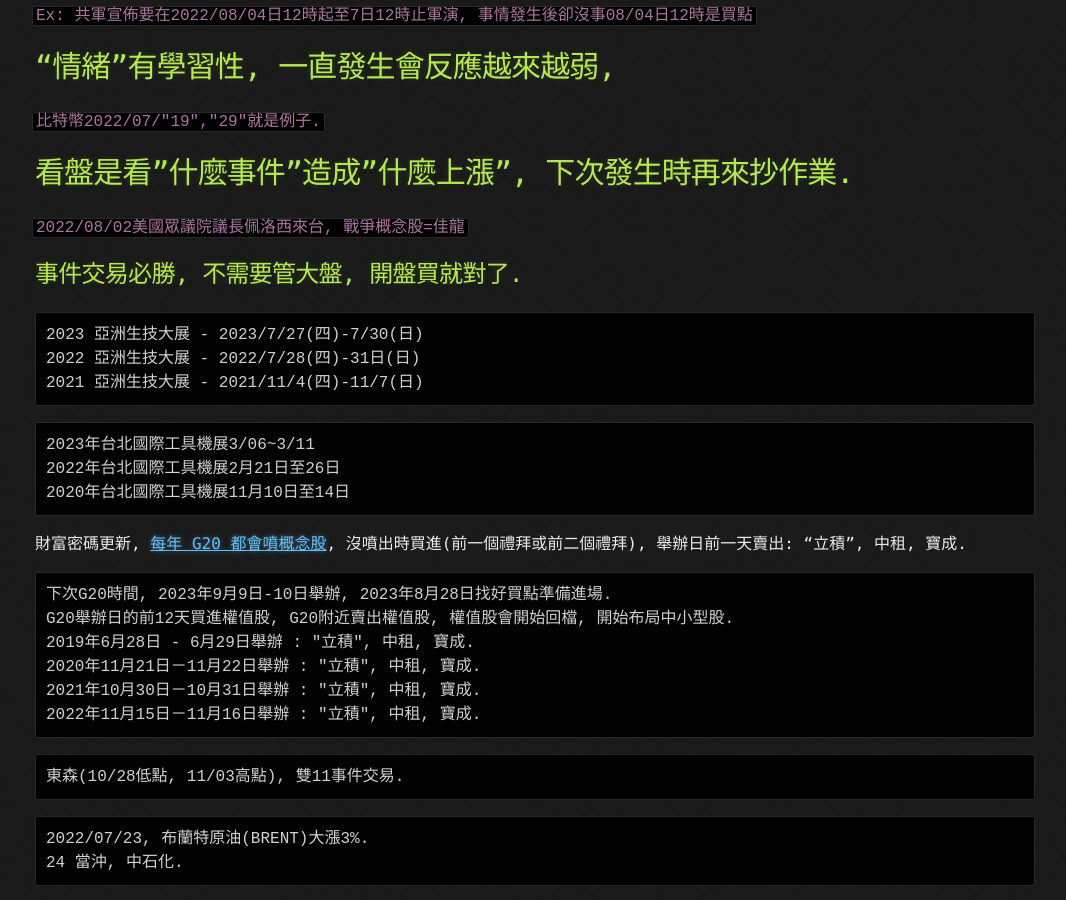
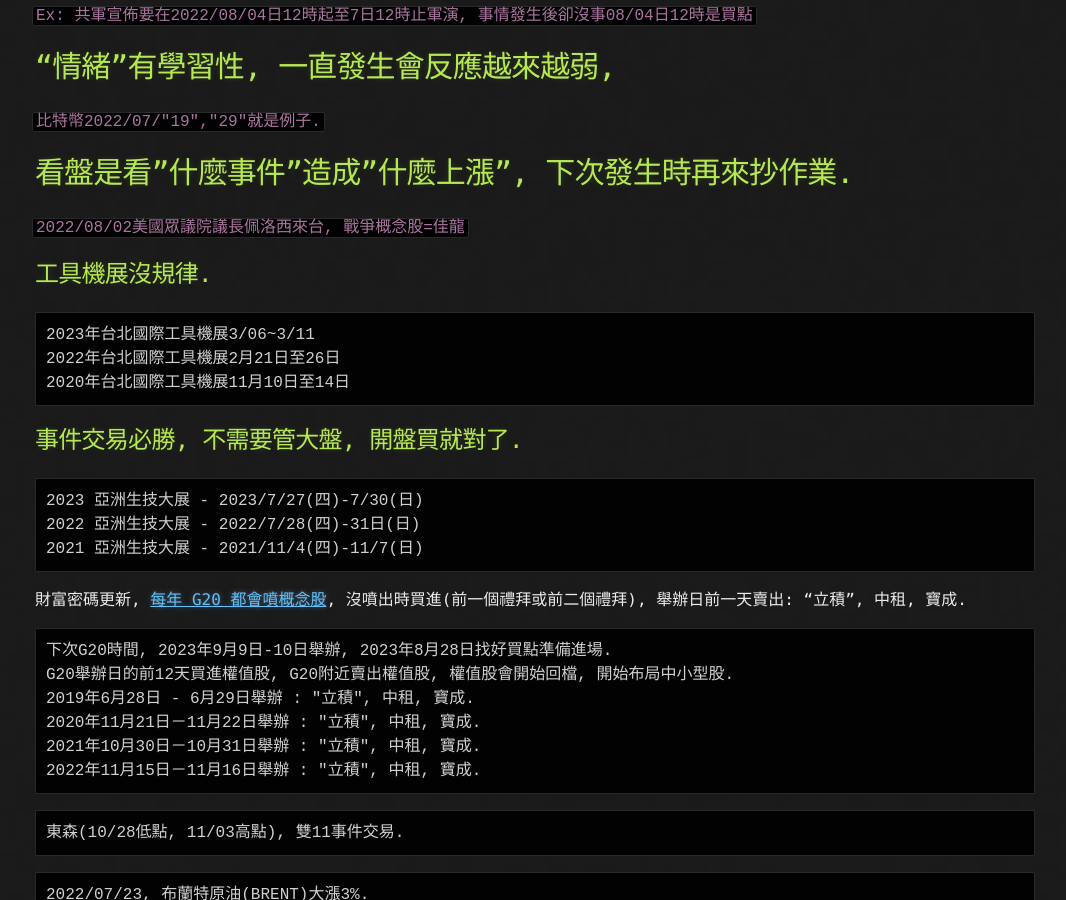
Before and after one commit to lepg5487/Stock_God, a Jekyll site: the page built from experience.md, in a window 1280 px wide and 900 px high, scrolled down 1095 px. Shown: the whole window, without its empty margins (105-1171 px from the left). Built offline with Jekyll 4.4.1, drawn with Linux system fonts in a browser that asks for light colours.

Commit message:
Update experience.md

````diff
--- a/experience.md
+++ b/experience.md
@@ -41,17 +41,19 @@ layout: testlayouts
 `比特幣2022/07/"19","29"就是例子.`
 # 看盤是看"什麼事件"造成"什麼上漲", 下次發生時再來抄作業.
 `2022/08/02美國眾議院議長佩洛西來台, 戰爭概念股=佳龍`
+
+## 工具機展沒規律.
+```
+2023年台北國際工具機展3/06~3/11
+2022年台北國際工具機展2月21日至26日
+2020年台北國際工具機展11月10日至14日
+```
+
 ## 事件交易必勝, 不需要管大盤, 開盤買就對了.
 ```
 2023 亞洲生技大展 - 2023/7/27(四)-7/30(日)
 2022 亞洲生技大展 - 2022/7/28(四)-31日(日)
 2021 亞洲生技大展 - 2021/11/4(四)-11/7(日)
-```
-
-```
-2023年台北國際工具機展3/06~3/11
-2022年台北國際工具機展2月21日至26日
-2020年台北國際工具機展11月10日至14日
 ```
 
 財富密碼更新, [每年 G20 都會噴概念股](https://zh.wikipedia.org/zh-tw/%E4%BA%8C%E5%8D%81%E5%9C%8B%E9%9B%86%E5%9C%98), 沒噴出時買進(前一個禮拜或前二個禮拜), 舉辦日前一天賣出: "立積", 中租, 寶成.
````
